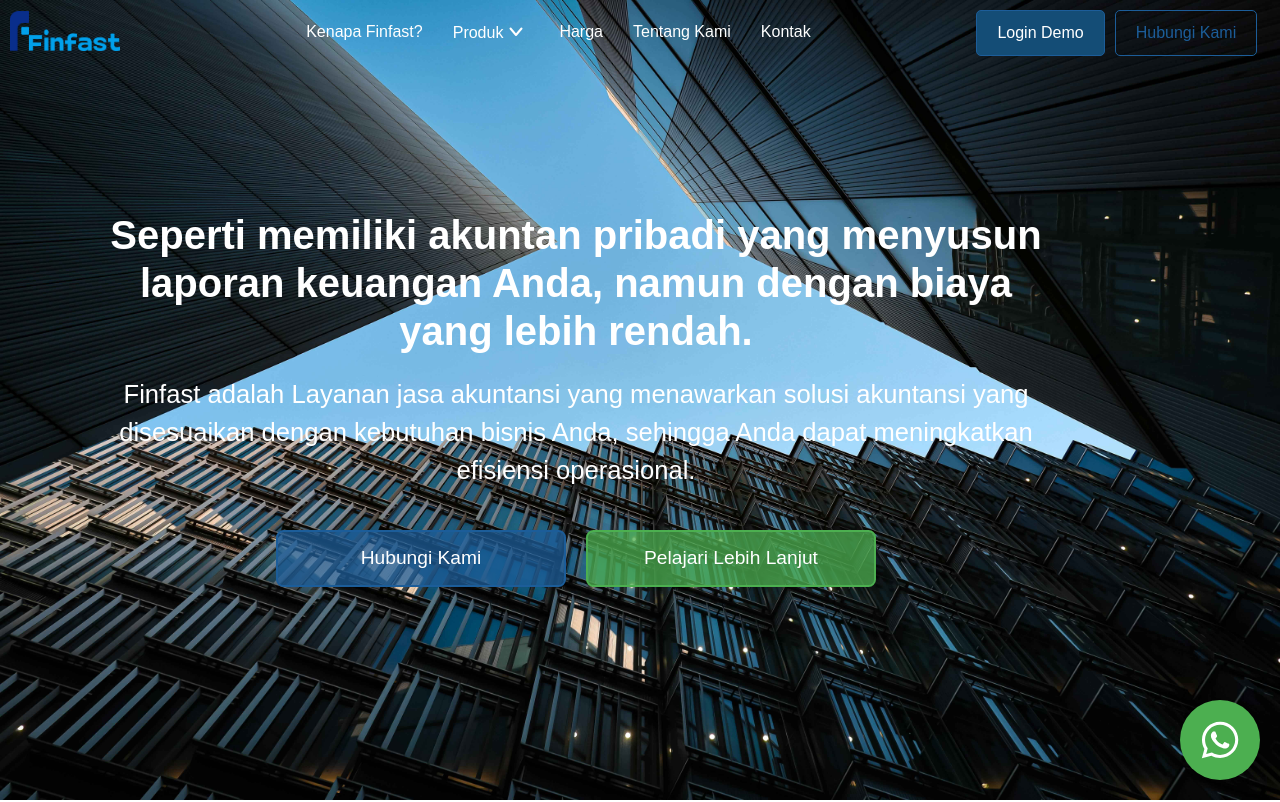
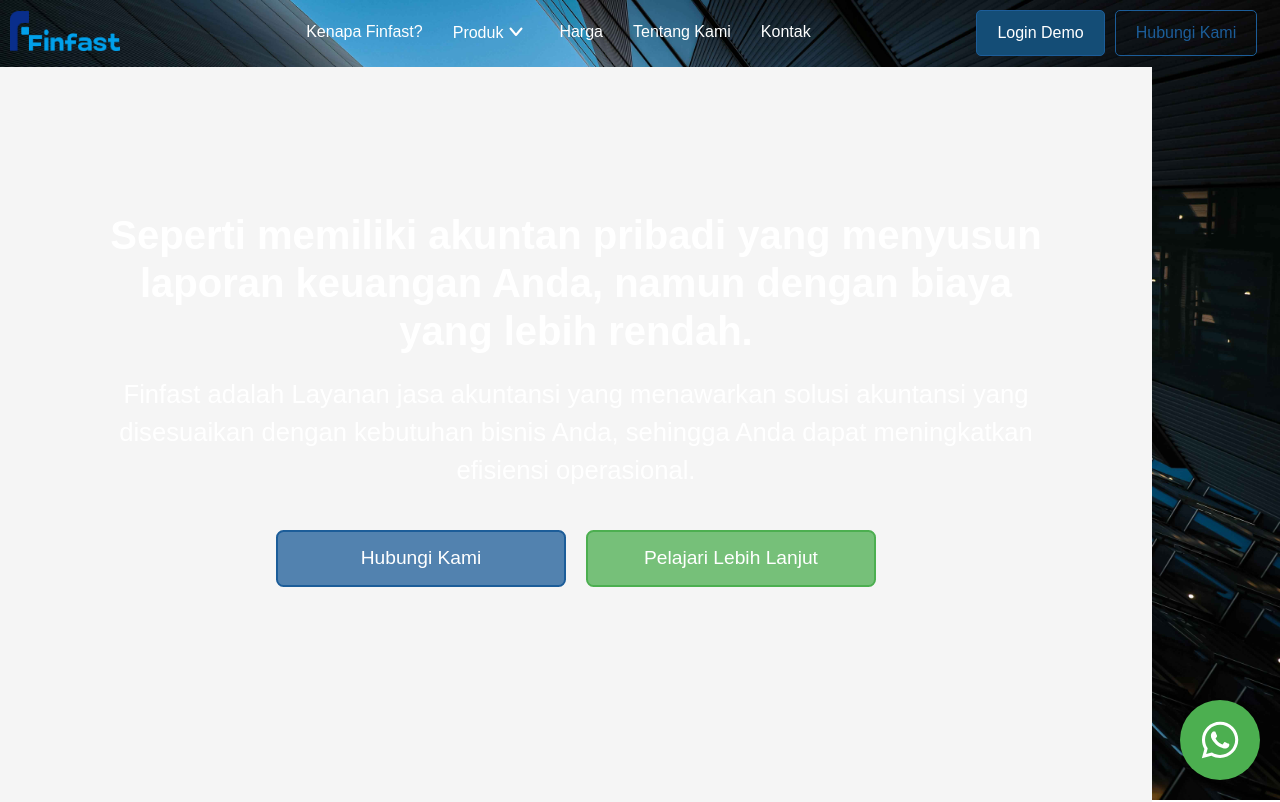
Before and after one commit to RaihanMalay21/web-haggie, a React (Create React App) app: page / in a window 1280 px wide. Shown: the top 802 px of the page. Built offline with nearby package versions, Linux system fonts and the light colour scheme.

Commit message:
updated UI

```diff
--- a/src/App.css
+++ b/src/App.css
@@ -256,6 +256,7 @@
   height: 100vh;
   padding-top: 8rem;
   /* padding-bottom: 6rem;  */
+  background-color: #f5f5f5;
   margin: auto 0;
   align-items: center;
   margin-bottom: -3.9rem;
```
